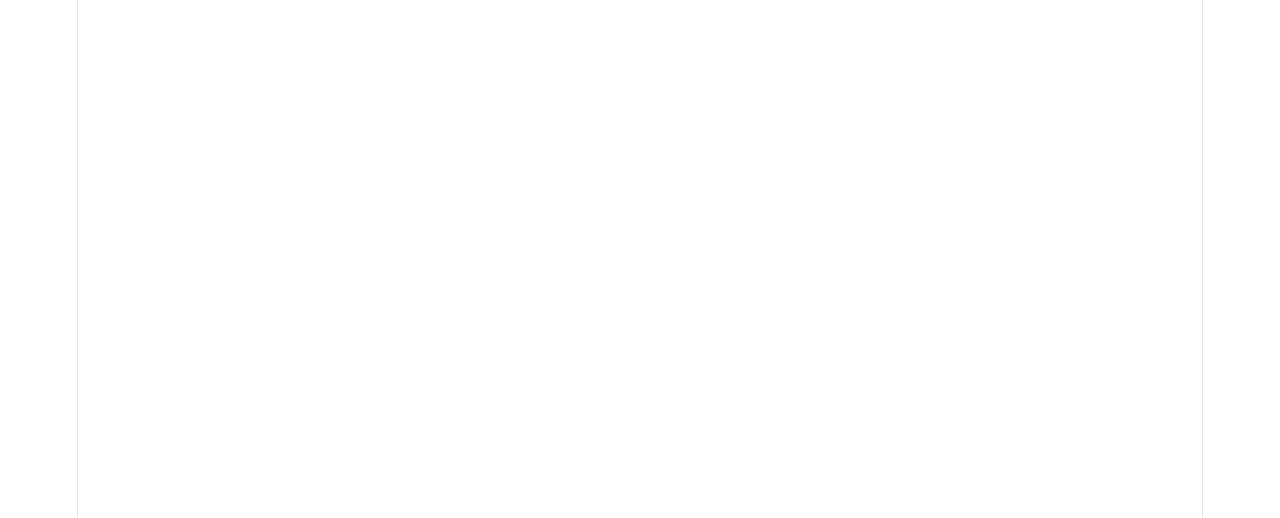
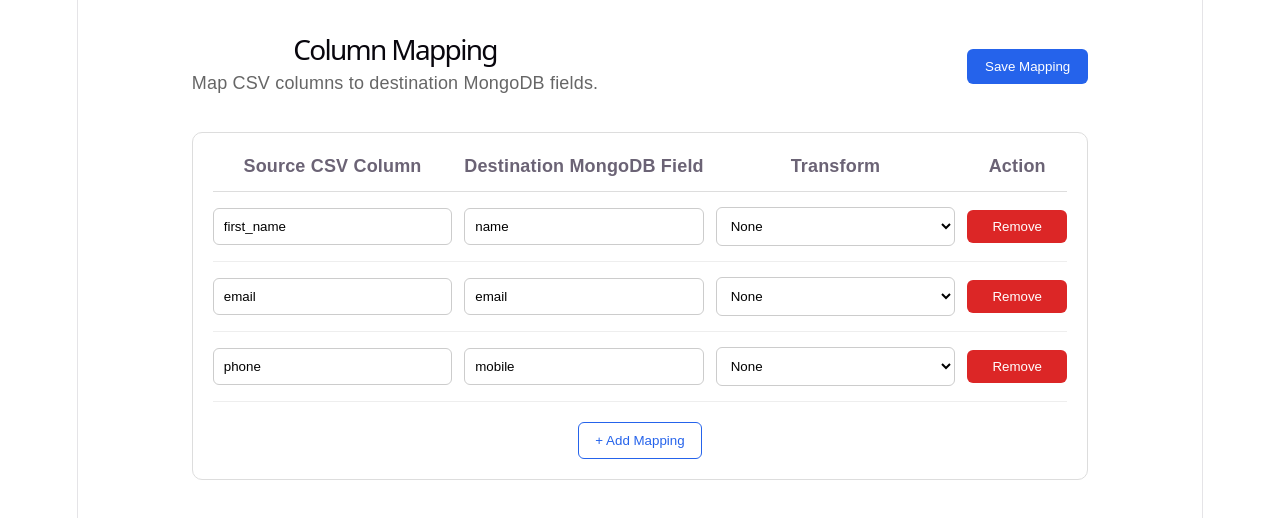
Before and after one commit to 6266992006/StreamWeaver, a React app in the folder StreamWeaver-frontend/: page /mapping in a window 1280 px wide. Before the commit this address had no page. Shown: the top 518 px of the page. Built offline with nearby package versions, Linux system fonts and the light colour scheme; sample sign-in values are in the browser's storage; the HTML template or start-up script is replaced by a standard one.

Commit message:
Add mapping page UI

```diff
--- a/StreamWeaver-frontend/src/App.jsx
+++ b/StreamWeaver-frontend/src/App.jsx
@@ -7,6 +7,7 @@
 import Dashboard from './pages/Dashboard';
 import Streams from './pages/Streams';
 import ProtectedRoute from './components/ProtectedRoute';
+import MappingPage from './pages/MappingPage';
 
 function App() {
   return (
@@ -18,6 +19,7 @@
           <Route path="/signup" element={<SignUp />} />
           <Route path="/forgot-password" element={<ForgotPassword />} />
           <Route path="/reset-password" element={<ResetPassword />} />
+
 
           <Route
   path="/streams"
@@ -35,6 +37,14 @@
     </ProtectedRoute>
   }
 />
+<Route
+  path="/mapping"
+  element={
+    <ProtectedRoute>
+      <MappingPage />
+    </ProtectedRoute>
+  }
+/>
         </Routes>
       </Router>
     </AuthProvider>
--- /dev/null
+++ b/StreamWeaver-frontend/src/pages/MappingPage.jsx
@@ -0,0 +1,223 @@
+import { useState } from 'react';
+
+const MappingPage = () => {
+  const [mappings, setMappings] = useState([
+    {
+      source: 'first_name',
+      destination: 'name',
+      transform: 'None',
+    },
+    {
+      source: 'email',
+      destination: 'email',
+      transform: 'None',
+    },
+    {
+      source: 'phone',
+      destination: 'mobile',
+      transform: 'None',
+    },
+  ]);
+
+  const handleMappingChange = (index, field, value) => {
+    const updatedMappings = [...mappings];
+
+    updatedMappings[index] = {
+      ...updatedMappings[index],
+      [field]: value,
+    };
+
+    setMappings(updatedMappings);
+  };
+
+  const addMapping = () => {
+    setMappings([
+      ...mappings,
+      {
+        source: '',
+        destination: '',
+        transform: 'None',
+      },
+    ]);
+  };
+
+  const removeMapping = (index) => {
+    setMappings(mappings.filter((_, i) => i !== index));
+  };
+
+  const handleSave = () => {
+    console.log('Mapping configuration:', mappings);
+    alert('Mapping configuration saved!');
+  };
+
+  return (
+    <div style={styles.container}>
+      <div style={styles.header}>
+        <div>
+          <h1 style={styles.title}>Column Mapping</h1>
+          <p style={styles.subtitle}>
+            Map CSV columns to destination MongoDB fields.
+          </p>
+        </div>
+
+        <button style={styles.saveButton} onClick={handleSave}>
+          Save Mapping
+        </button>
+      </div>
+
+      <div style={styles.card}>
+        <div style={styles.tableHeader}>
+          <div>Source CSV Column</div>
+          <div>Destination MongoDB Field</div>
+          <div>Transform</div>
+          <div>Action</div>
+        </div>
+
+        {mappings.map((mapping, index) => (
+          <div style={styles.mappingRow} key={index}>
+            <input
+              type="text"
+              placeholder="CSV column"
+              value={mapping.source}
+              onChange={(e) =>
+                handleMappingChange(index, 'source', e.target.value)
+              }
+              style={styles.input}
+            />
+
+            <input
+              type="text"
+              placeholder="MongoDB field"
+              value={mapping.destination}
+              onChange={(e) =>
+                handleMappingChange(index, 'destination', e.target.value)
+              }
+              style={styles.input}
+            />
+
+            <select
+              value={mapping.transform}
+              onChange={(e) =>
+                handleMappingChange(index, 'transform', e.target.value)
+              }
+              style={styles.select}
+            >
+              <option value="None">None</option>
+              <option value="Trim">Trim</option>
+              <option value="Uppercase">Uppercase</option>
+              <option value="Lowercase">Lowercase</option>
+            </select>
+
+            <button
+              onClick={() => removeMapping(index)}
+              style={styles.removeButton}
+            >
+              Remove
+            </button>
+          </div>
+        ))}
+
+        <button onClick={addMapping} style={styles.addButton}>
+          + Add Mapping
+        </button>
+      </div>
+    </div>
+  );
+};
+
+const styles = {
+  container: {
+    padding: '2rem',
+    maxWidth: '1100px',
+    margin: '0 auto',
+    fontFamily: 'Arial, sans-serif',
+  },
+
+  header: {
+    display: 'flex',
+    justifyContent: 'space-between',
+    alignItems: 'center',
+    marginBottom: '2rem',
+  },
+
+  title: {
+    margin: 0,
+    fontSize: '28px',
+  },
+
+  subtitle: {
+    color: '#666',
+    marginTop: '8px',
+  },
+
+  saveButton: {
+    backgroundColor: '#2563eb',
+    color: '#fff',
+    border: 'none',
+    padding: '10px 18px',
+    borderRadius: '6px',
+    cursor: 'pointer',
+  },
+
+  card: {
+    border: '1px solid #ddd',
+    borderRadius: '10px',
+    padding: '20px',
+    backgroundColor: '#fff',
+  },
+
+  tableHeader: {
+    display: 'grid',
+    gridTemplateColumns: '1fr 1fr 1fr 100px',
+    gap: '12px',
+    fontWeight: 'bold',
+    paddingBottom: '12px',
+    borderBottom: '1px solid #ddd',
+  },
+
+  mappingRow: {
+    display: 'grid',
+    gridTemplateColumns: '1fr 1fr 1fr 100px',
+    gap: '12px',
+    alignItems: 'center',
+    padding: '15px 0',
+    borderBottom: '1px solid #eee',
+  },
+
+  input: {
+    width: '100%',
+    padding: '10px',
+    border: '1px solid #ccc',
+    borderRadius: '6px',
+    boxSizing: 'border-box',
+  },
+
+  select: {
+    width: '100%',
+    padding: '10px',
+    border: '1px solid #ccc',
+    borderRadius: '6px',
+    backgroundColor: '#fff',
+  },
+
+  removeButton: {
+    backgroundColor: '#dc2626',
+    color: '#fff',
+    border: 'none',
+    padding: '9px 10px',
+    borderRadius: '6px',
+    cursor: 'pointer',
+  },
+
+  addButton: {
+    marginTop: '20px',
+    padding: '10px 16px',
+    border: '1px solid #2563eb',
+    backgroundColor: '#fff',
+    color: '#2563eb',
+    borderRadius: '6px',
+    cursor: 'pointer',
+  },
+};
+
+export default MappingPage;
```
